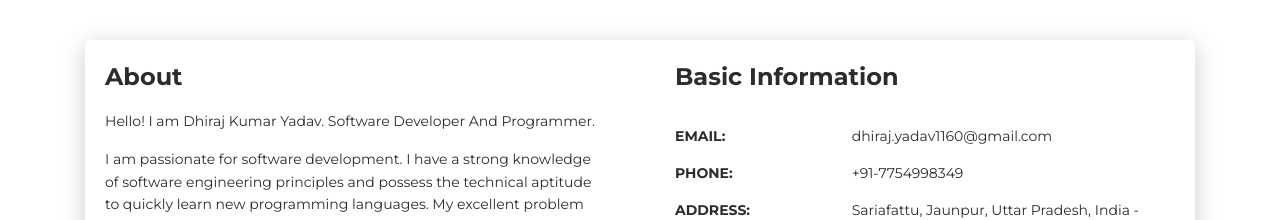
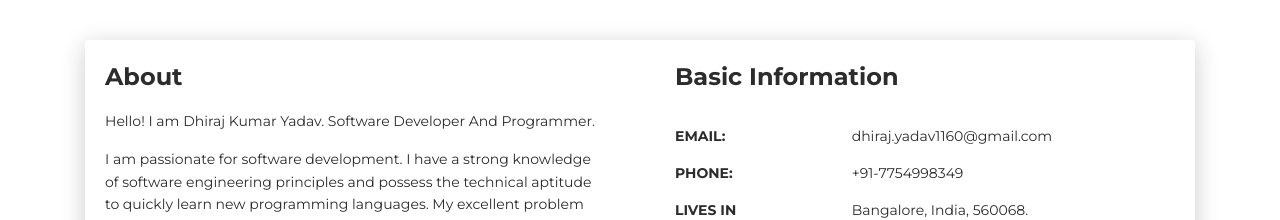
Before and after one commit to dhirajyadav1160/dhirajyadav1160.github.io, a plain HTML site: page index.html in a window 1280 px wide. Shown: the part 580-800 px from the top of the page. Drawn offline with Linux system fonts and the light colour scheme.

Commit message:
Update index.html

```diff
--- a/index.html
+++ b/index.html
@@ -238,10 +238,10 @@
                     </div>
                     <div class="row mt-3">
                       <div class="col-sm-4">
-                        <strong class="text-uppercase">Address:</strong>
+                        <strong class="text-uppercase">Lives in</strong>
                       </div>
                       <div class="col-sm-8">
-                        Sariafattu, Jaunpur, Uttar Pradesh, India - 222204
+                        Bangalore, India, 560068.
                       </div>
                     </div>
                     <div class="row mt-3">
```
